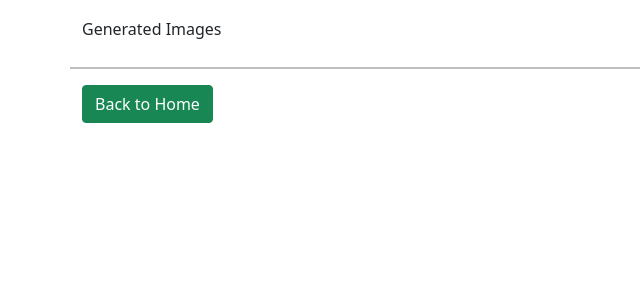
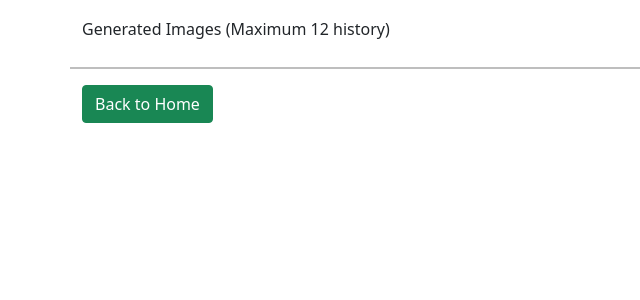
Before and after one commit to phototix/openai-search-simple, a PHP site: page /list.php in a window 1280 px wide. Shown: the top 300 px of the page, without its empty margins (0-640 px from the left). Run offline with PHP 8.4, Linux system fonts and the light colour scheme.

Commit message:
Limit to return on max 12 of cached images files.

```diff
--- a/list.php
+++ b/list.php
@@ -14,7 +14,7 @@ h1{font-size: 1em;}
 
 <div class="container" style="margin-top:20px;margin-bottom:20px;">
 
-	<h1>Generated Images</h1>
+	<h1>Generated Images (Maximum 12 history)</h1>
 
 	<div class="row">
 		<?php
@@ -28,7 +28,13 @@ h1{font-size: 1em;}
 			<div class="col-6 col-md-4" style="padding:5px;">
 				<a href="<?=$fileName?>" target="_blank"><img src="<?=$fileName?>" width="100%" style="width: 100%;"></a>
 			</div>
-
+			<?php  $count++; ?>
+			<?php
+			// Check if the counter has reached 10
+		    if ($count >= 12) {
+		        break;
+		    }
+			?>
 		<?php } ?>
 
 		<hr style="border-bottom: 2px solid #000;margin-top: 20px;">
```
